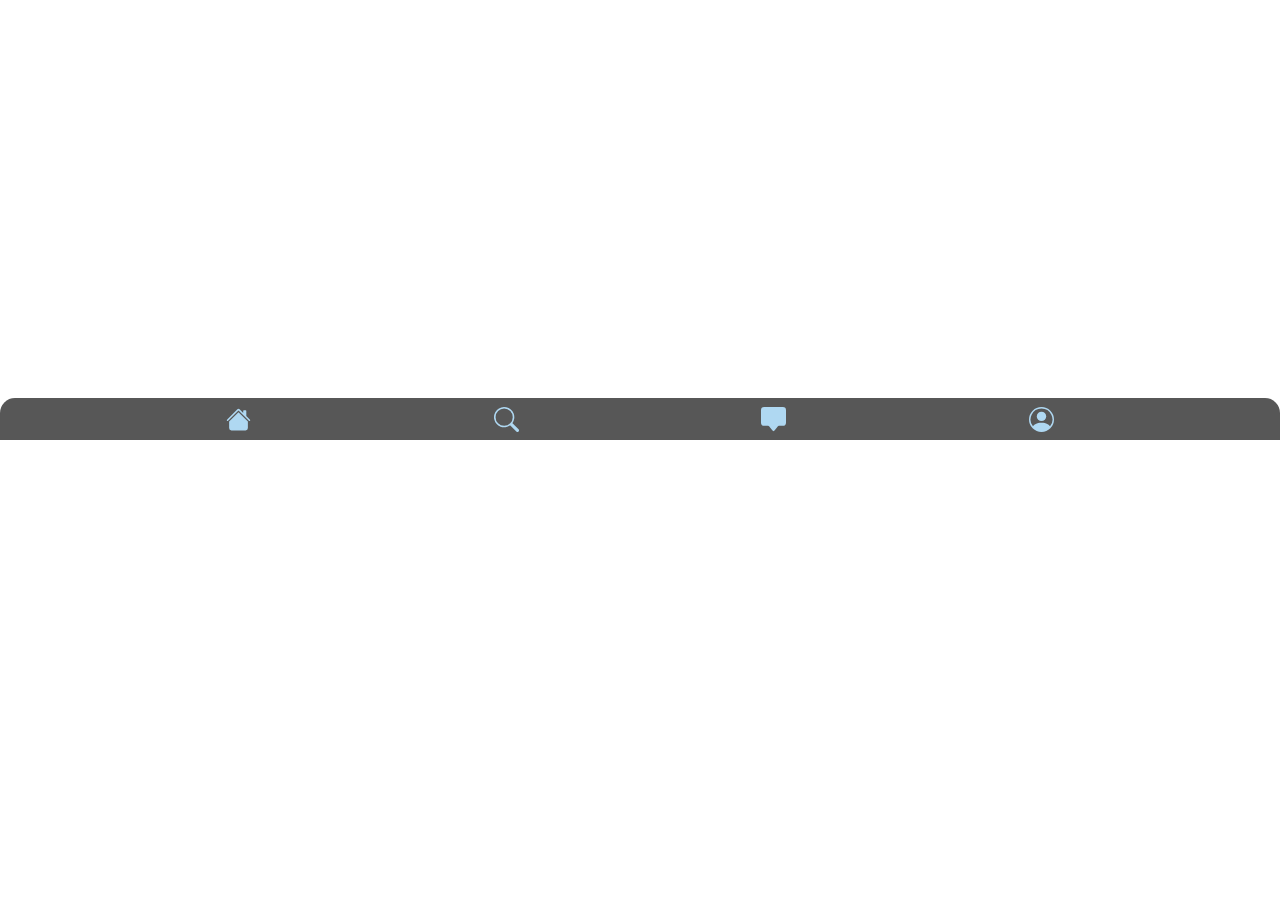
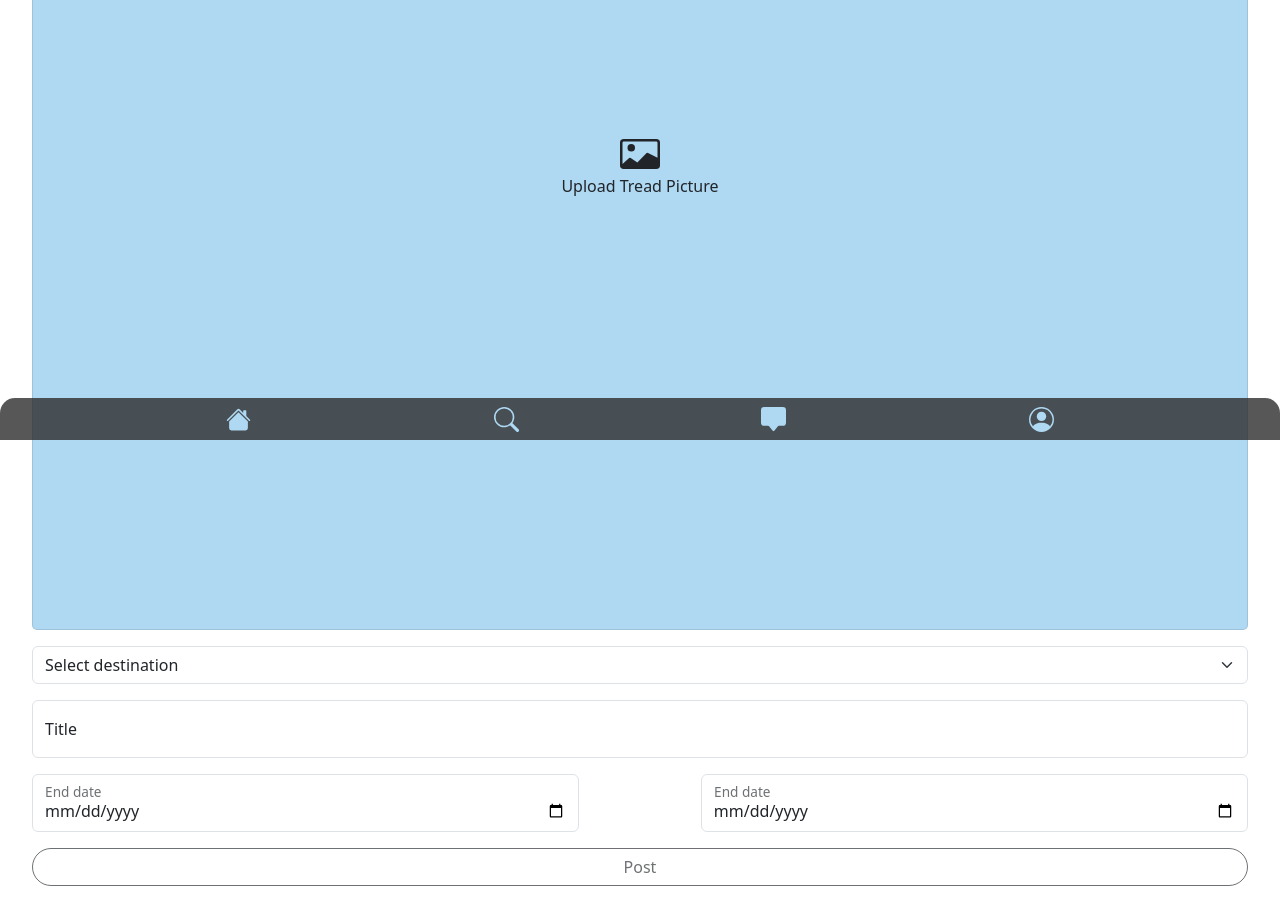
Before and after one commit to Chxshire22/tread, a Next.js app: page /create-thread in a window 1280 px wide. Shown: the part 360-1284 px from the top of the page. Before the commit the page ends 800 px from the top, so only its background shows below. Built offline with nearby package versions, Linux system fonts and the light colour scheme; no server answers.

Commit message:
moved work from prototyping into create-thread page.

```diff
--- a/src/app/create-thread/page.jsx
+++ b/src/app/create-thread/page.jsx
@@ -1,7 +1,158 @@
-import React from 'react'
+"use client";
+import { CardImage } from "react-bootstrap-icons";
+import { useRouter } from "next/navigation";
+import PageHeaderWithBackBtn from "@/components/PageHeaderWithBackBtn";
+import { useEffect, useState } from "react";
+import axios from "axios";
 
-export default function CreateThread() {
+export default function CreateThreadsPage() {
+  const [preview, setPreview] = useState(null);
+
+  const [threadData, setThreadData] = useState({
+    threadsDp:
+      "https://i.pinimg.com/564x/f2/8b/b9/f28bb92377db206cdcbf1948d69fcfd7.jpg",
+    title: "",
+    startDateOfTravel: null,
+    endDateOfTravel: null,
+    destination: "",
+    userId: 1, //for now
+  });
+
+  useEffect(() => {
+    console.log(threadData);
+  }, [threadData]);
+  const router = useRouter();
+
+  const handleImageChange = (e) => {
+    if (!e.target.files || e.target.files.length === 0) {
+      setSelectedImage(null);
+      return;
+    }
+    // setThreadData((prevState) => ({
+    //   ...prevState,
+    //   threadsDp: e.target.files[0],
+    // }));
+    setPreview(URL.createObjectURL(e.target.files[0]));
+  };
+
+  const handleSubmit = async (e) => {
+    e.preventDefault();
+    try {
+      const res = await axios.post(
+        "http://localhost:3000/api/threads",
+        threadData
+      );
+      console.log(res.data);
+    } catch (error) {
+      console.log(error);
+    }
+  };
+
   return (
-    <div>CreateThread</div>
-  )
+    <div className="page-container">
+      <PageHeaderWithBackBtn title="Create Thread" />
+      <label htmlFor="file-upload" className="img-preview-placeholder ">
+        {preview ? (
+          <img src={preview} className="preview-img" alt="preview" />
+        ) : (
+          <>
+            <CardImage size={40} /> <p>Upload Tread Picture</p>
+          </>
+        )}
+      </label>
+      <input
+        type="file"
+        id="file-upload"
+        accept="image/*"
+        onChange={handleImageChange}
+      />
+
+      {/* Select destination */}
+      <div className="my-3">
+        <select
+          className="form-select"
+          aria-label="destination"
+          onChange={(e) => {
+            setThreadData((prevState) => ({
+              ...prevState,
+              destination: e.target.value,
+            }));
+          }}
+        >
+          <option defaultValue={null} value="0">
+            Select destination
+          </option>
+          <option value="1">Map</option>
+          <option value="2">Countries</option>
+          <option value="3">Here</option>
+        </select>
+      </div>
+      {/* Input title */}
+      <div className="form-floating mb-3">
+        <input
+          type="text"
+          className="form-control"
+          id="titleInput"
+          placeholder="Title"
+          onChange={(e) => {
+            setThreadData((prevState) => ({
+              ...prevState,
+              title: e.target.value,
+            }));
+          }}
+        />
+        <label className="form-label" htmlFor="floatingPassword">
+          Title
+        </label>
+      </div>
+      {/* Input Dates */}
+      <div className="start-end-input">
+        <div className="form-floating mb-3 date-input">
+          <input
+            type="date"
+            className="form-control"
+            id="startDateInput"
+            onChange={(e) => {
+              setThreadData((prevState) => ({
+                ...prevState,
+                startDateOfTravel: e.target.value,
+              }));
+            }}
+          />
+          <label htmlFor="startDateInput">End date</label>
+        </div>
+        <div className="form-floating mb-3 date-input">
+          <input
+            type="date"
+            className="form-control"
+            id="endDateInput"
+            onChange={(e) => {
+              setThreadData((prevState) => ({
+                ...prevState,
+                endDateOfTravel: e.target.value,
+              }));
+            }}
+          />
+          <label htmlFor="endDateInput">End date</label>
+        </div>
+      </div>
+
+      <button
+        onClick={handleSubmit}
+        disabled={
+          threadData.destination == "" ||
+          threadData.title == "" ||
+          threadData.startDateOfTravel == null ||
+          threadData.endDateOfTravel == null
+            ? true
+            : false
+        }
+        className="btn btn-submit-form"
+      >
+        Post
+      </button>
+      {/* spacer is needed as navbar is sticky nad will block out the lowest elements on page */}
+      <div className="spacer"></div>
+    </div>
+  );
 }
```
